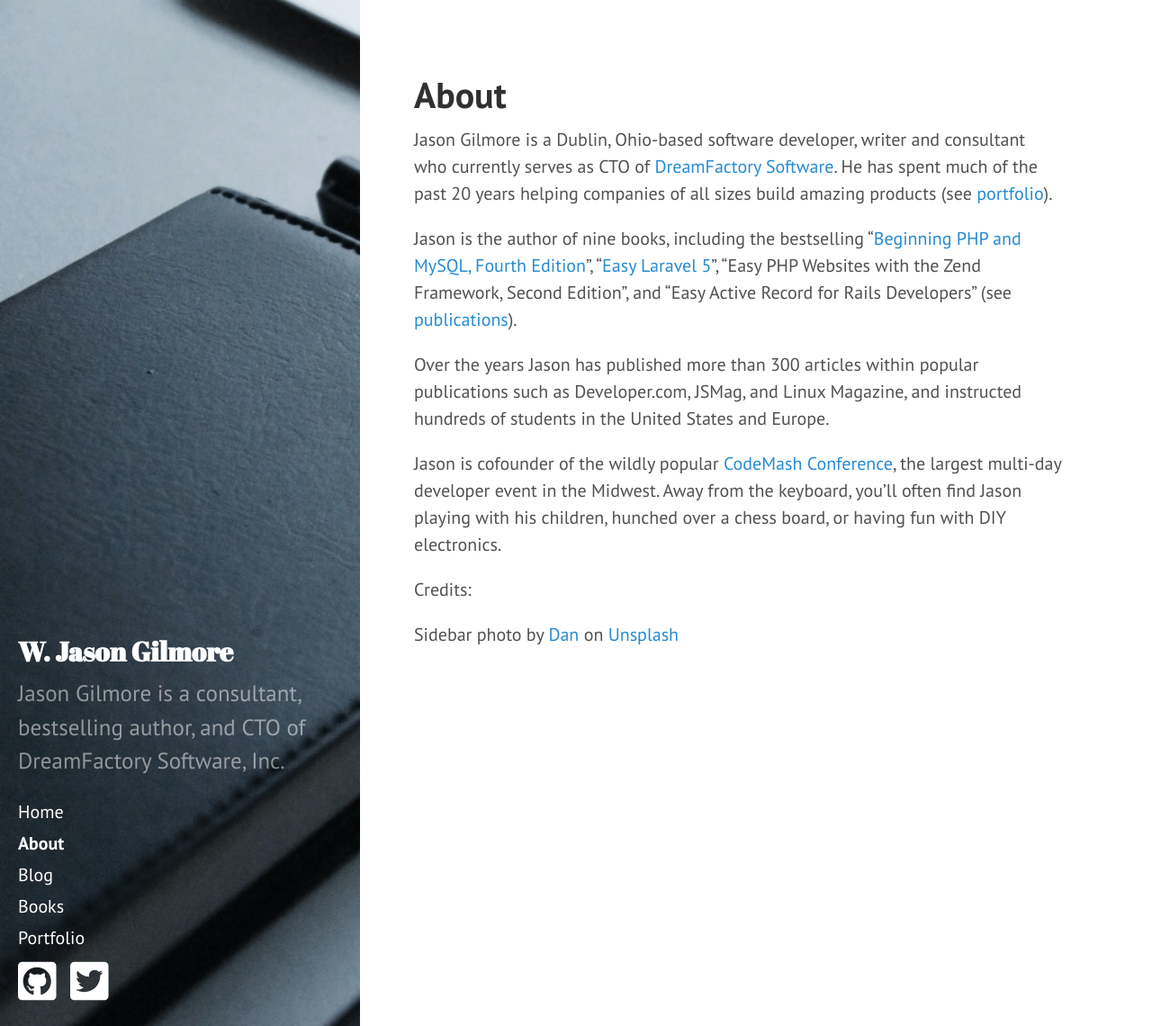
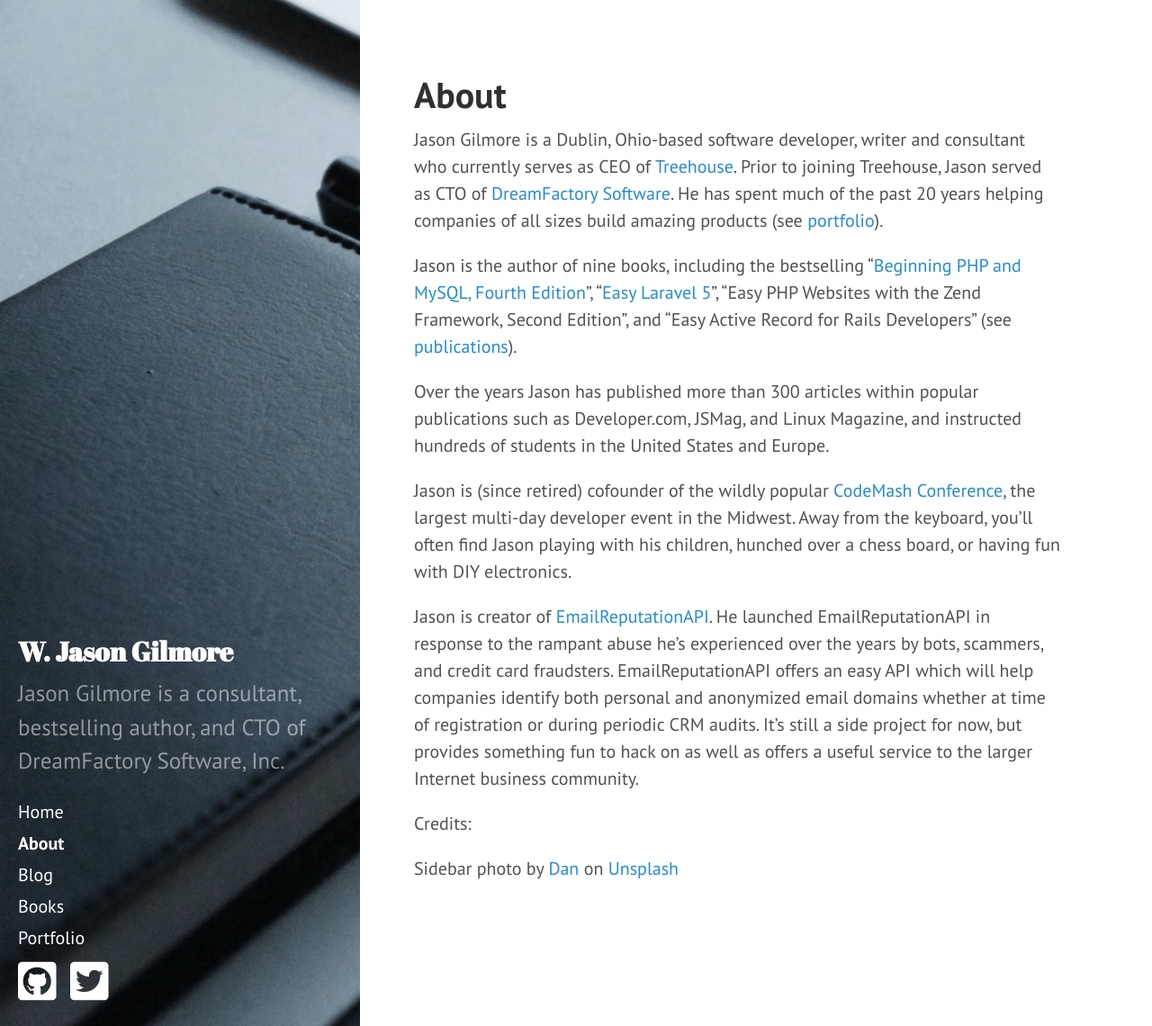
Before and after one commit to wjgilmore/wjgilmore.github.io, a Jekyll site: the page built from about.md, in a window 1280 px wide and 1140 px high. Shown: the whole window at 90% size. Built offline with Jekyll 4.4.1, drawn with Linux system fonts in a browser that asks for light colours; nearby versions of some CDN libraries.

Commit message:
Update about.md

```diff
--- a/about.md
+++ b/about.md
@@ -3,13 +3,15 @@ layout: page
 title: About
 ---
 
-Jason Gilmore is a Dublin, Ohio-based software developer, writer and consultant who currently serves as CTO of <a href="https://www.dreamfactory.com/" rel="nofollow">DreamFactory Software</a>. He has spent much of the past 20 years helping companies of all sizes build amazing products (see [portfolio](/portfolio.html)).
+Jason Gilmore is a Dublin, Ohio-based software developer, writer and consultant who currently serves as CEO of <a href="https://www.teamtreehouse.com">Treehouse</a>. Prior to joining Treehouse, Jason served as CTO of <a href="https://www.dreamfactory.com/" rel="nofollow">DreamFactory Software</a>. He has spent much of the past 20 years helping companies of all sizes build amazing products (see [portfolio](/portfolio.html)).
 
 Jason is the author of nine books, including the bestselling "<a href="https://www.amazon.com/Beginning-PHP-MySQL-Novice-Professional/dp/1430231149/" rel="nofollow">Beginning PHP and MySQL, Fourth Edition</a>", "<a href="https://leanpub.com/easylaravel" rel="nofollow">Easy Laravel 5</a>", "Easy PHP Websites with the Zend Framework, Second Edition", and "Easy Active Record for Rails Developers" (see [publications](/books.html)).
 
 Over the years Jason has published more than 300 articles within popular publications such as Developer.com, JSMag, and Linux Magazine, and instructed hundreds of students in the United States and Europe.
 
-Jason is cofounder of the wildly popular [CodeMash Conference](https://www.codemash.org/), the largest multi-day developer event in the Midwest. Away from the keyboard, you’ll often find Jason playing with his children, hunched over a chess board, or having fun with DIY electronics.
+Jason is (since retired) cofounder of the wildly popular <a href="https://www.codemash.org/" rel="nofollow">CodeMash Conference</a>, the largest multi-day developer event in the Midwest. Away from the keyboard, you’ll often find Jason playing with his children, hunched over a chess board, or having fun with DIY electronics.
+
+Jason is creator of <a href="https://emailreputationapi.com">EmailReputationAPI</a>. He launched EmailReputationAPI in response to the rampant abuse he's experienced over the years by bots, scammers, and credit card fraudsters. EmailReputationAPI offers an easy API which will help companies identify both personal and anonymized email domains whether at time of registration or during periodic CRM audits. It's still a side project for now, but provides something fun to hack on as well as offers a useful service to the larger Internet business community.
 
 Credits:
 
```
